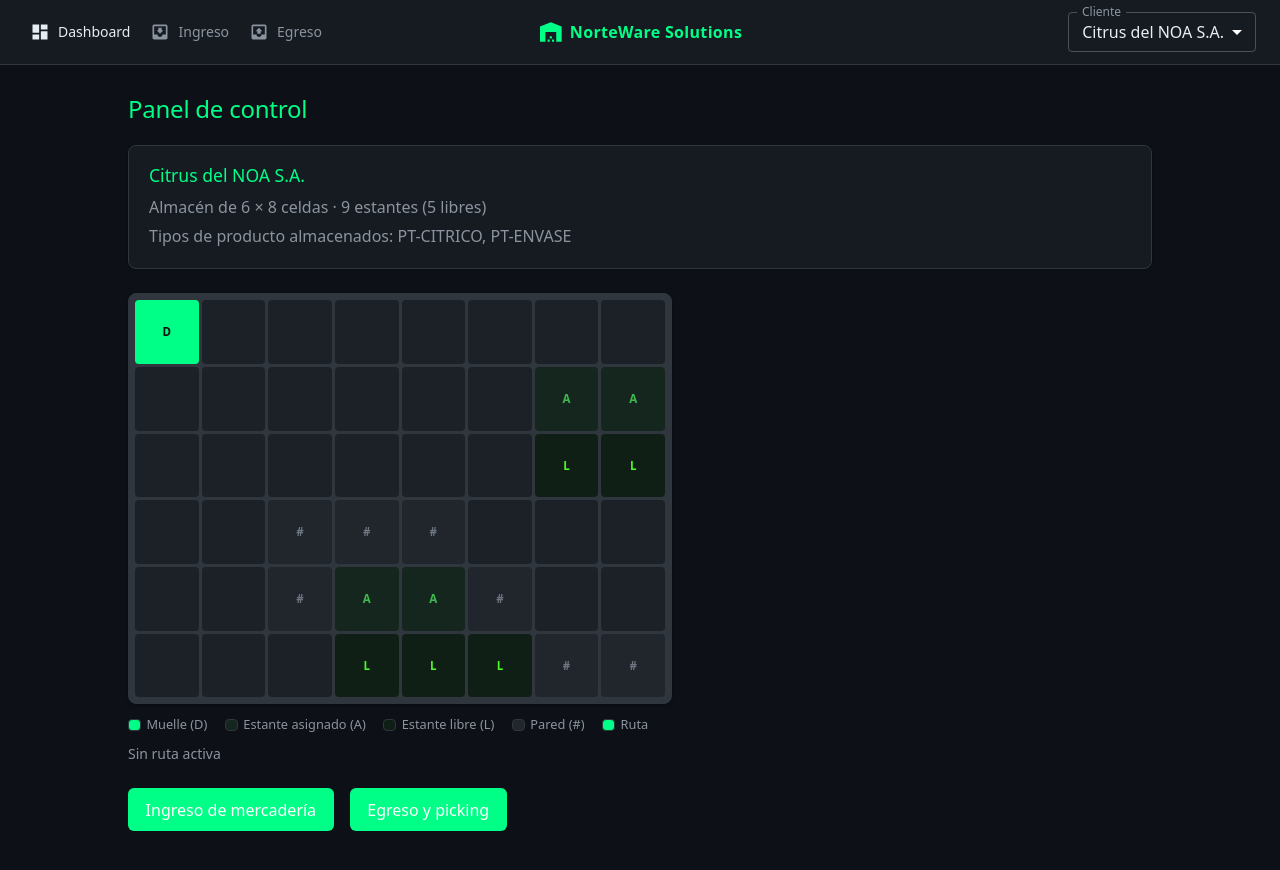
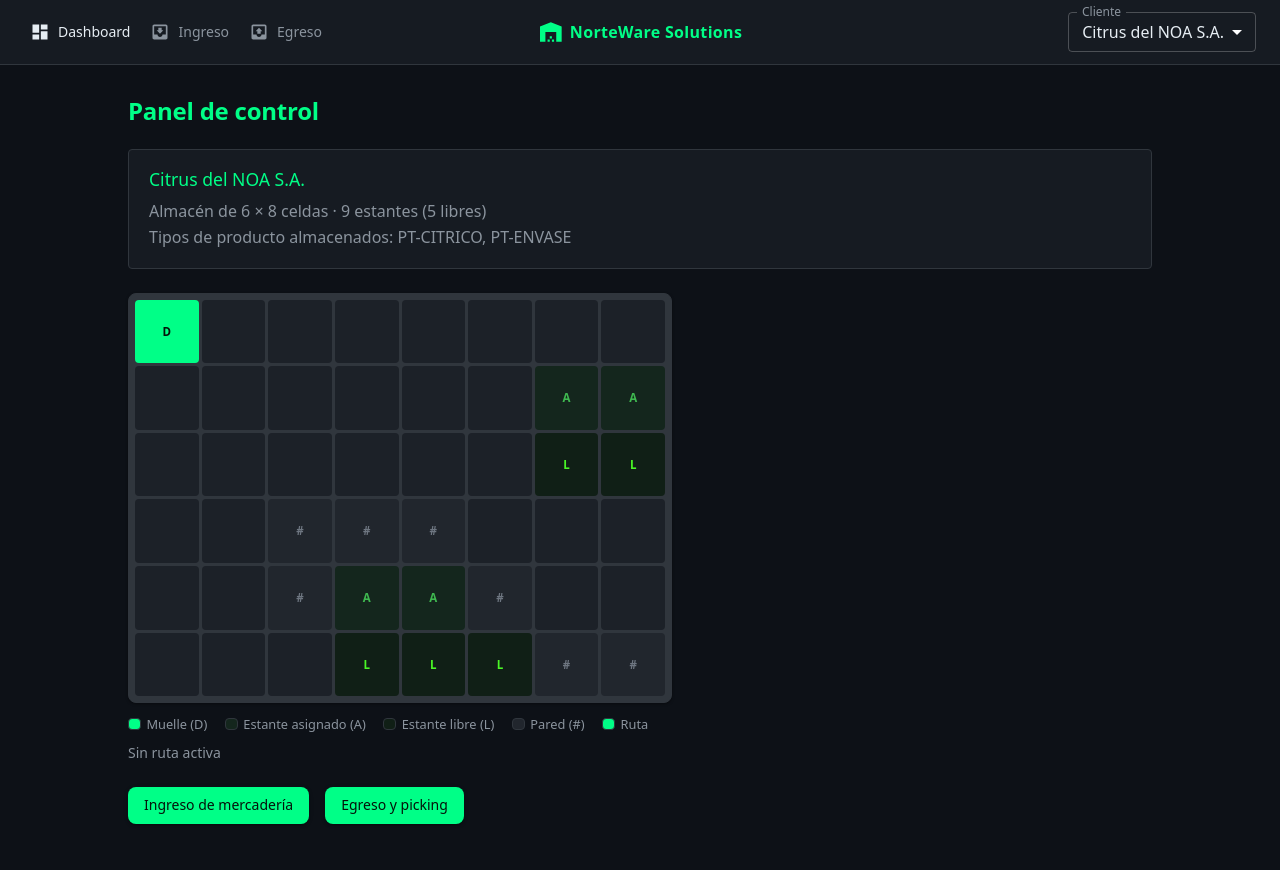
Before and after one commit to Aguss2403/norteware-wms, a React (Vite) app: page / in a window 1280 px wide. Built offline with nearby package versions, Linux system fonts and the light colour scheme.

Commit message:
feat(dashboard): render client summary and entry links with MUI
Replace the Tailwind summary card and white-on-green entry links with
Paper/Typography and contained Buttons (theme primary + contrastText
#04140a). Summary copy stays byte-identical; WarehouseMap unchanged.

```diff
--- a/src/pages/Dashboard.jsx
+++ b/src/pages/Dashboard.jsx
@@ -1,12 +1,15 @@
+// Dashboard page (spec: app-shell Requirement: Dashboard, design D7).
+// Shows the ACTIVE client's warehouse summary from seeded data on an MUI
+// Paper/Typography card and offers entry points to Ingreso and Egreso as MUI
+// Buttons that keep the react-router links. Layout/tracking of the summary
+// matches the pre-MUI card; only the chrome is MUI (Paper/Typography/Button).
+
 import { Link } from 'react-router-dom';
+import Button from '@mui/material/Button';
+import Paper from '@mui/material/Paper';
+import Typography from '@mui/material/Typography';
 import { useClient } from '../context/ClientContext.jsx';
 import WarehouseMap from '../components/WarehouseMap.jsx';
-
-// D4 static literal class — one utility per visual property, literal string
-// so the JIT never purges it. Covers the old .entry-link rule (bg/border/
-// text + hover/focus-visible variants).
-const ENTRY_LINK =
-  'inline-block rounded-md bg-brand px-[1.1rem] py-[0.6rem] font-medium text-white no-underline transition-[background-color,transform] hover:-translate-y-px hover:bg-brand-soft focus-visible:outline-2 focus-visible:outline-offset-2 focus-visible:outline-brand-accent';
 
 export default function Dashboard() {
   const { client, layout } = useClient();
@@ -17,25 +20,43 @@ export default function Dashboard() {
 
   return (
     <section className="mx-auto max-w-5xl">
-      <h1 className="mb-5 text-2xl tracking-[-0.01em] text-brand">Panel de control</h1>
-      <div className="rounded-lg border border-border bg-surface px-5 py-4 shadow-card">
-        <h2 className="mb-[0.4rem] text-[1.1rem] text-brand">{client.name}</h2>
-        <p className="my-[0.3rem] text-text-muted">
+      <Typography
+        component="h1"
+        sx={{
+          mb: 2.5,
+          fontSize: '1.5rem',
+          fontWeight: 600,
+          letterSpacing: '-0.01em',
+          color: 'primary.main',
+        }}
+      >
+        Panel de control
+      </Typography>
+      {/* Summary card: outlined Paper matches the old border-border/bg-surface card. */}
+      <Paper variant="outlined" sx={{ px: 2.5, py: 2 }}>
+        <Typography
+          component="h2"
+          sx={{ mb: '0.4rem', fontSize: '1.1rem', color: 'primary.main' }}
+        >
+          {client.name}
+        </Typography>
+        <Typography color="text.secondary" sx={{ my: 0.3 }}>
           Almacén de {layout.rows} × {layout.cols} celdas · {racks.length} estantes ({freeRacks.length} libres)
-        </p>
-        <p className="my-[0.3rem] text-text-muted">
+        </Typography>
+        <Typography color="text.secondary" sx={{ my: 0.3 }}>
           Tipos de producto almacenados:{' '}
           {storedTypes.length > 0 ? storedTypes.join(', ') : 'Ninguno'}
-        </p>
-      </div>
+        </Typography>
+      </Paper>
       <WarehouseMap />
       <div className="mt-6 flex flex-wrap gap-4">
-        <Link className={ENTRY_LINK} to="/ingreso">
+        {/* D7: contained Buttons use theme primary + contrastText #04140a (never white). */}
+        <Button component={Link} to="/ingreso" variant="contained">
           Ingreso de mercadería
-        </Link>
-        <Link className={ENTRY_LINK} to="/egreso">
+        </Button>
+        <Button component={Link} to="/egreso" variant="contained">
           Egreso y picking
-        </Link>
+        </Button>
       </div>
     </section>
   );
```
